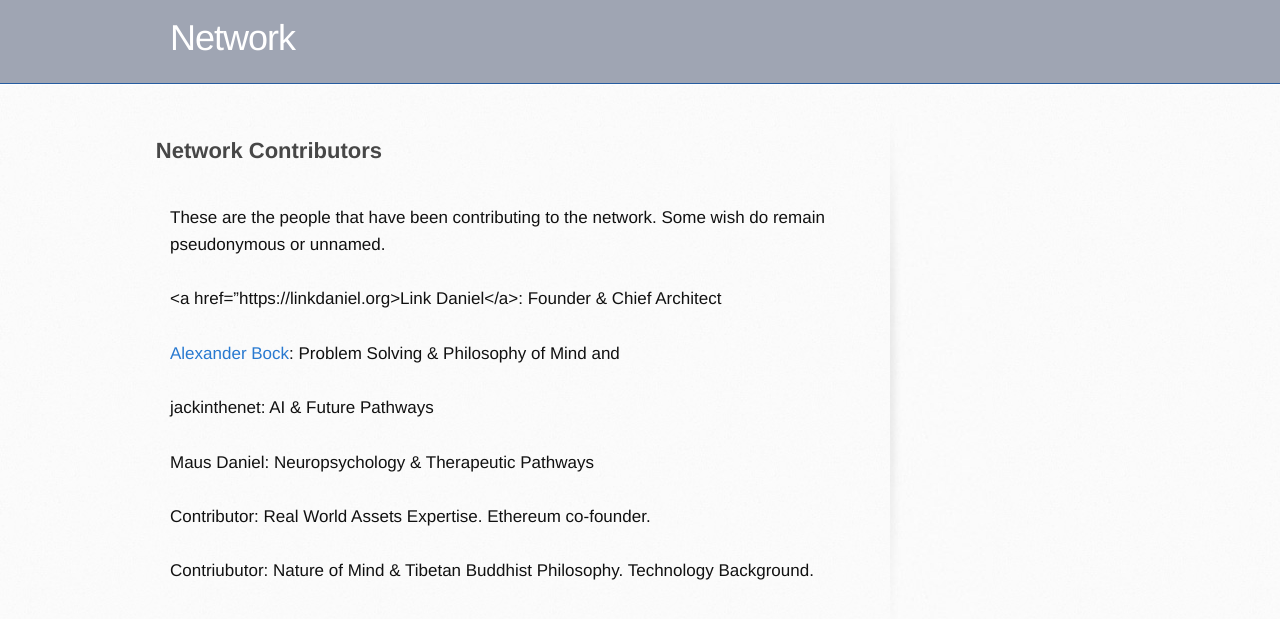
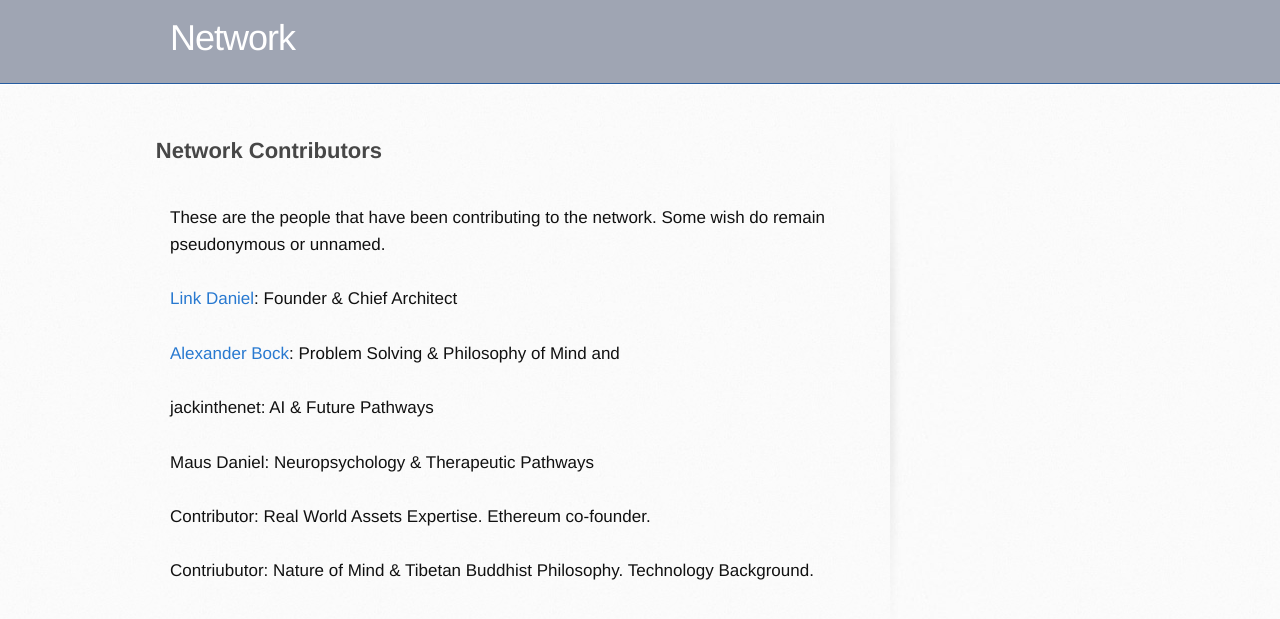
Before and after one commit to networkf/network.github.io, a Jekyll site: the page built from contributors.md, in a window 1280 px wide. Shown: the top 619 px of the page. Built offline with Jekyll 4.4.1, drawn with Linux system fonts in a browser that asks for light colours; some web fonts are replaced; our own code applies the rules of GitHub Pages for plain Markdown files; the repository's description, which GitHub fills in, is left out.

Commit message:
Update contributors.md

```diff
--- a/contributors.md
+++ b/contributors.md
@@ -11,7 +11,7 @@ layout: default
 These are the people that have been contributing to the network. Some wish do remain pseudonymous or unnamed.
 <br>
 <br>
-<a href="https://linkdaniel.org>Link Daniel</a>: Founder & Chief Architect
+<a href="https://linkdaniel.org">Link Daniel</a>: Founder & Chief Architect
 <br>
 <br>
 <a href="https://www.researchgate.net/profile/Alexander-Bock-8">Alexander Bock</a>: Problem Solving & Philosophy of Mind and
```
